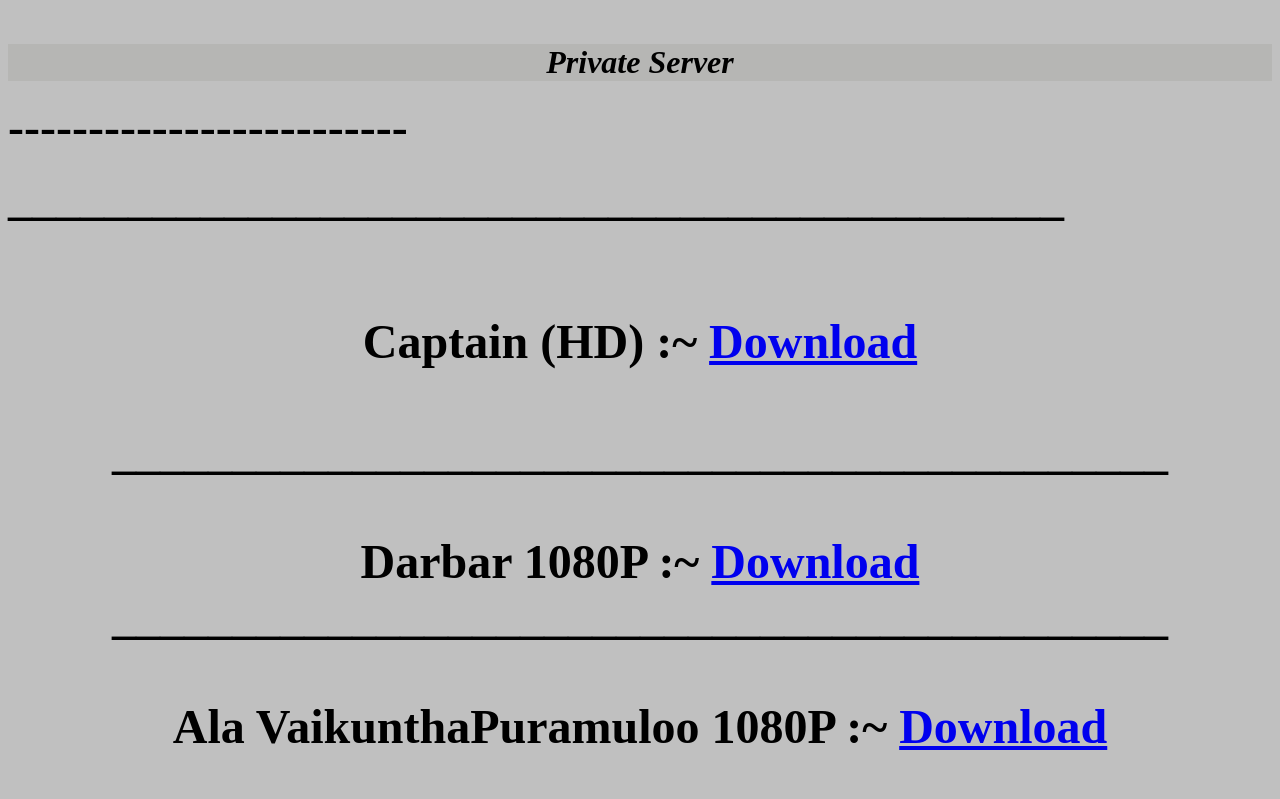
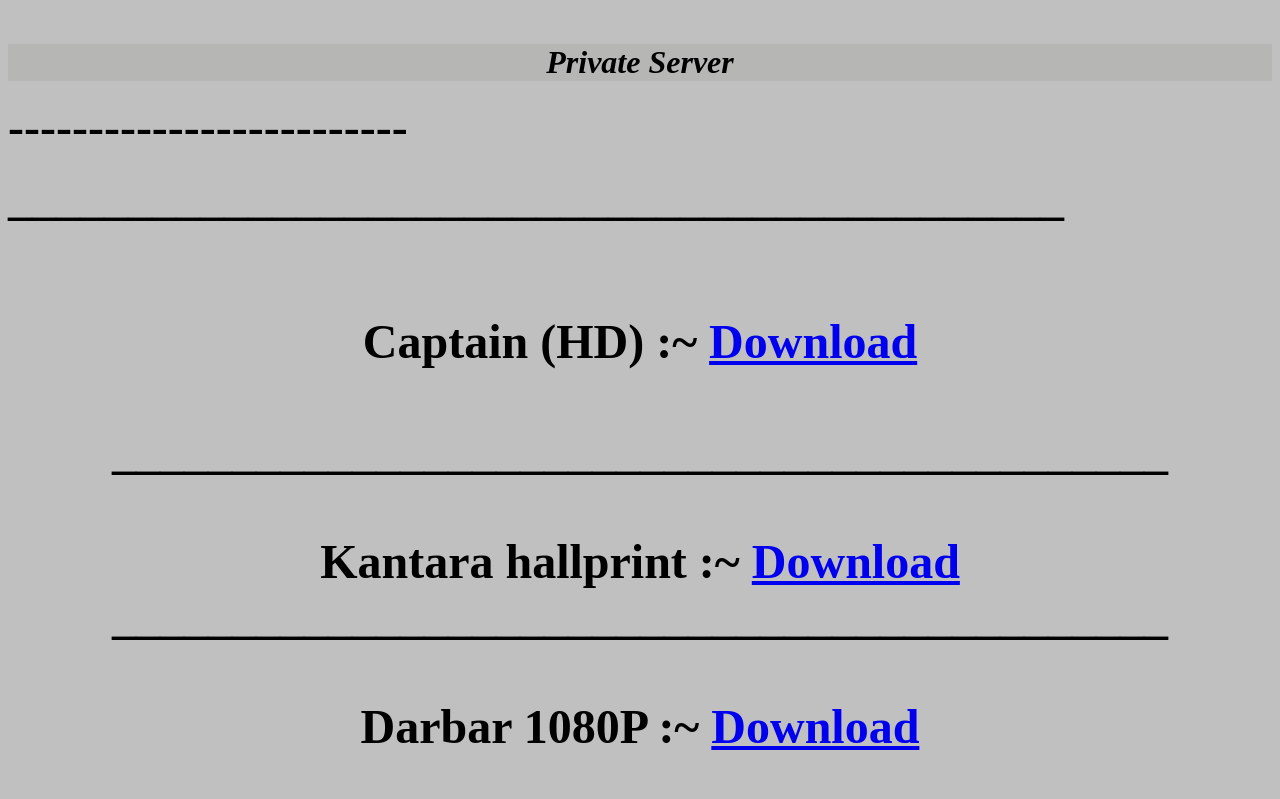
Before and after one commit to downloadasap/DownLoad-Fast, a plain HTML site: page index.html in a window 1280 px wide. Shown: the top 799 px of the page. Drawn offline with Linux system fonts and the light colour scheme.

Commit message:
Update index.html

```diff
--- a/index.html
+++ b/index.html
@@ -40,7 +40,13 @@ https://b1.fileshub.cfd/view/o44IXDiAY4
 <br>
 
 ____________________________________________
-
+<br>
+<br>
+Kantara hallprint :~  <a href="
+https://b1.fileshub.cfd/view/8kb1Dd9tOT
+"> Download</a>
+<br>
+____________________________________________
 <br>
 <br>
 Darbar 1080P :~  <a href="
```
